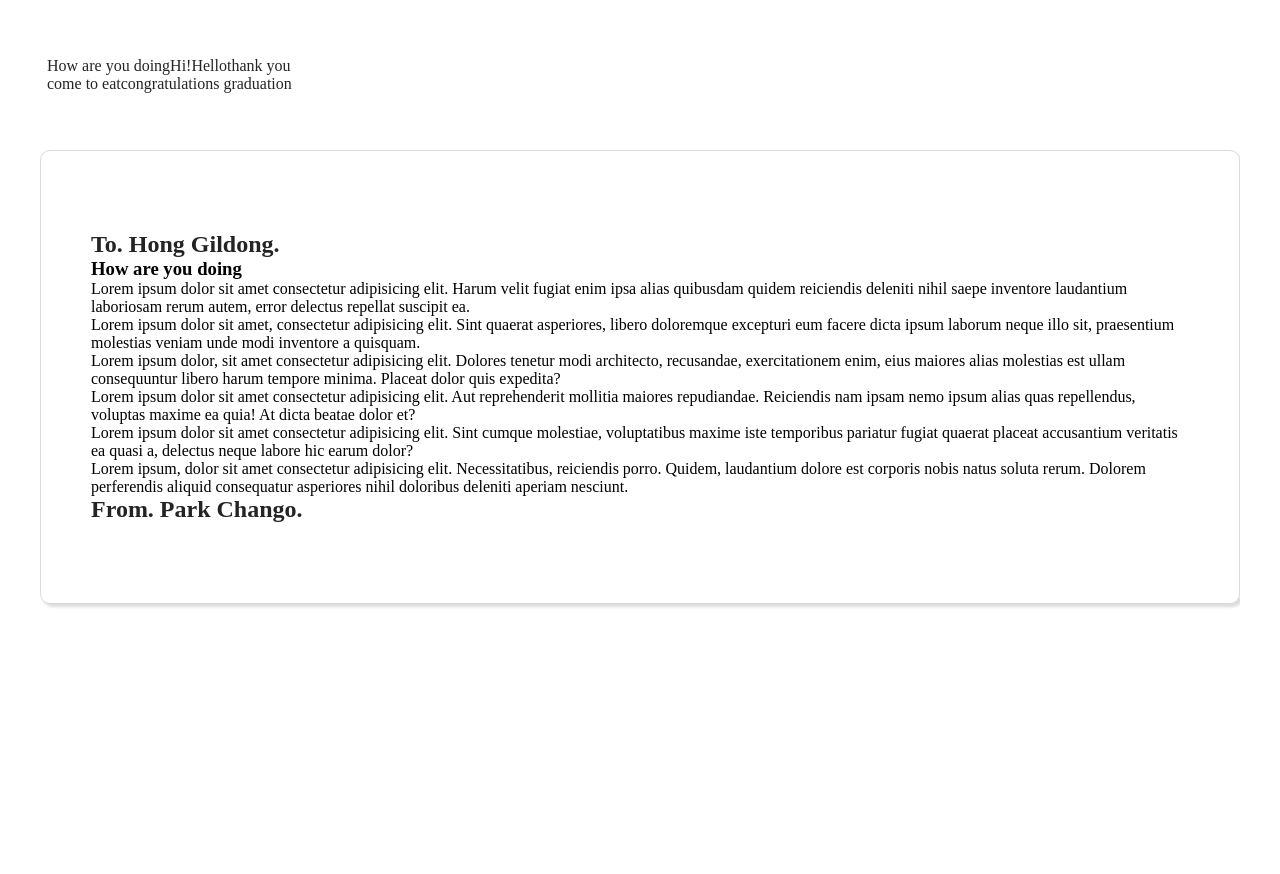
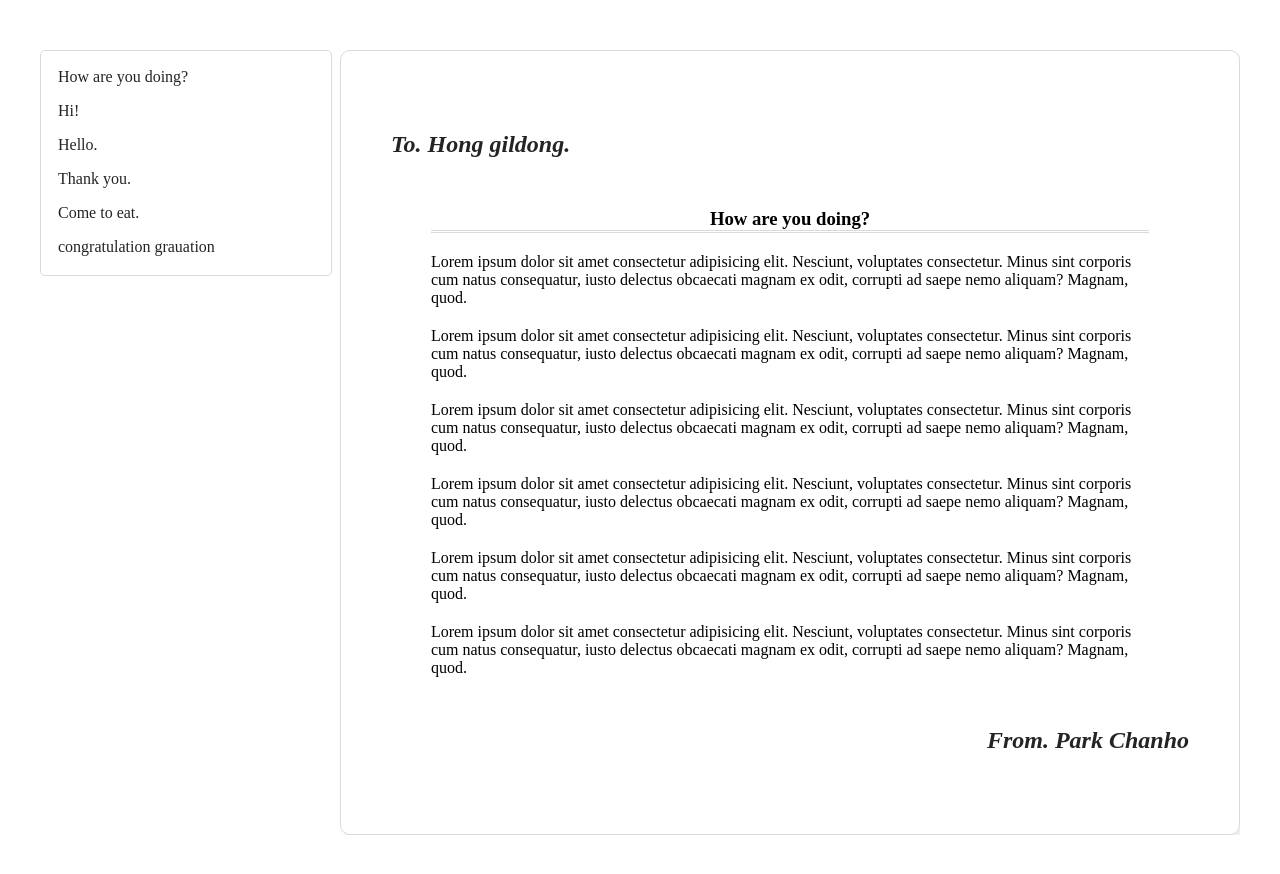
Before and after one commit to thdtpdusss-svg/html, a plain HTML site: page css/pjt/20261117ex/letter_list/index.html in a window 1280 px wide. Before the commit the page ends 800 px from the top, so only its background shows below. Drawn offline with Linux system fonts and the light colour scheme.

Commit message:
common연습

```diff
--- a/css/pjt/20261117ex/letter_list/common.css
+++ b/css/pjt/20261117ex/letter_list/common.css
@@ -3,16 +3,16 @@
     padding: 0;
 }
 
-a{
+a {
     color: #242424;
     text-decoration: none;
 }
 
-a:hover{
+a:hover {
     text-decoration: underline;
 }
 
-ul{
+ul {
     overflow: hidden;
 }
 
--- a/css/pjt/20261117ex/letter_list/index.css
+++ b/css/pjt/20261117ex/letter_list/index.css
@@ -1,55 +1,51 @@
 #wrap{
     width: 1200px;
     margin: 50px auto;
-
 }
 
-#wrap > ul li{
+#wrap > ul > li{
     float: left;
 }
 
-#wrap > ul li.list > ul{
-    width:  300px;
-    float: left;
-    padding: 7px;
-
+#wrap > ul > li.list{
+    width: 300px;
 }
 
-#wrap > ul li.letter > ul{
-    width: 900px;
+#wrap > ul > li.list > ul{
+    width: 270px;
     padding: 10px;
     border: 1px solid #dadada;
     border-radius: 5px;
-
 }
 
-/*편지지시작*/
-#wrap > ul > li.letter > div.letter_wrap{
+#wrap > ul > li.list > ul > li{
+    padding: 7px;
+    height: 20px;
+}
+
+#wrap > ul > li.list > ul > li:hover{
+    background-color: #dadada;
+}
+
+#wrap > ul > li.letter {
+    width: 900px;
+}
+
+
+/*편지지 시작*/
+#wrap > ul > li.letter > div.letter_wrap {
     border: 1px solid #dadada;
     border-radius: 10px;
-    margin: 50px auto;
     padding: 80px 50px;
-    box-shadow: 3px 3px 3px rgb(220,220,220);
+    box-shadow: 3px 3px 3px rgba(220, 220, 220, .5);
 }
-/*
-#wrap div.to a {
-    color: #242424;
-    text-decoration: none;
-}
-*/
-/*
-/*반응 선택자*/
-#wrap div.to a:hover {
-    text-decoration: underline;
-}
-*/
 
-#wrap > ul > li.letter > div.to {
+#wrap > ul > li.letter div.to {
     font-style: italic;
     margin-bottom: 50px;
 }
 
-#wrap > ul > li.letter > div.head {
+#wrap > ul > li.letter div.head {
     width: 90%;
     border-bottom: double #dadada;
     margin: 0 auto;
@@ -57,17 +53,16 @@
     margin-bottom: 20px;
 }
 
-
-#wrap > ul > li.letter >  div.body{
+#wrap > ul > li.letter div.body {
     width: 90%;
     margin: 0 auto;
 }
 
-#wrap > ul > li.letter >  div.body p{
+#wrap > ul > li.letter div.body p {
     margin: 20px 0;
 }
 
-#wrap > ul > li.letter >  div.from{
+#wrap > ul > li.letter div.from {
     text-align: right;
     font-style: italic;
     margin-top: 50px;
--- a/css/pjt/20261117ex/letter_list/index.html
+++ b/css/pjt/20261117ex/letter_list/index.html
@@ -2,10 +2,9 @@
 <html lang="en">
 <head>
     <meta charset="UTF-8">
-    <meta name="viewport" content="width=device-width, initial-scale=1.0">
-    <title>Document</title>
+    <title>letter</title>
+    <link href="./index.css" rel="stylesheet" type="text/css">
     <link href="./common.css" rel="stylesheet" type="text/css">
-    <link href="./index.css" rel="stylesheet" type="text/css">
 </head>
 <body>
 
@@ -13,51 +12,40 @@
         <ul>
             <li class="list">
                 <ul>
-                    <li><a href="#none">How are you doing</a></li>
+                    <li><a href="#none">How are you doing?</a></li>
                     <li><a href="#none">Hi!</a></li>
-                    <li><a href="#none">Hello</a></li>
-                    <li><a href="#none">thank you</a></li>
-                    <li><a href="#none">come to eat</a></li>
-                    <li><a href="#none">congratulations graduation</a></li>
+                    <li><a href="#none">Hello.</a></li>
+                    <li><a href="#none">Thank you.</a></li>
+                    <li><a href="#none">Come to eat.</a></li>
+                    <li><a href="#none">congratulation grauation</a></li>
                 </ul>
             </li>
+
             <li class="letter">
                 <div class="letter_wrap">
-
                     <div class="to">
-                        <a href="http://www.naver.com" target="_blank">
-                            <h2>To. Hong Gildong.</h2></a>
+                        <a href="#none">
+                            <h2>To. Hong gildong.</h2></a>
                     </div>
-
                     <div class="head">
-                        <h3>How are you doing</h3>
+                        <h3>How are you doing?</h3>
                     </div>
-
                     <div class="body">
-                        <p>Lorem ipsum dolor sit amet consectetur adipisicing elit. Harum velit fugiat enim ipsa alias quibusdam quidem reiciendis deleniti nihil saepe inventore laudantium laboriosam rerum autem, error delectus repellat suscipit ea.
-                        </p>
-                        <p>Lorem ipsum dolor sit amet, consectetur adipisicing elit. Sint quaerat asperiores, libero doloremque excepturi eum facere dicta ipsum laborum neque illo sit, praesentium molestias veniam unde modi inventore a quisquam.
-                        </p>
-                        <p>Lorem ipsum dolor, sit amet consectetur adipisicing elit. Dolores tenetur modi architecto, recusandae, exercitationem enim, eius maiores alias molestias est ullam consequuntur libero harum tempore minima. Placeat dolor quis expedita?
-                        </p>
-                        <p>Lorem ipsum dolor sit amet consectetur adipisicing elit. Aut reprehenderit mollitia maiores repudiandae. Reiciendis nam ipsam nemo ipsum alias quas repellendus, voluptas maxime ea quia! At dicta beatae dolor et?
-                        </p>
-                        <p>Lorem ipsum dolor sit amet consectetur adipisicing elit. Sint cumque molestiae, voluptatibus maxime iste temporibus pariatur fugiat quaerat placeat accusantium veritatis ea quasi a, delectus neque labore hic earum dolor?
-                        </p>
-                        <p>Lorem ipsum, dolor sit amet consectetur adipisicing elit. Necessitatibus, reiciendis porro. Quidem, laudantium dolore est corporis nobis natus soluta rerum. Dolorem perferendis aliquid consequatur asperiores nihil doloribus deleniti aperiam nesciunt.
-                        </p>
+                        <p>Lorem ipsum dolor sit amet consectetur adipisicing elit. Nesciunt, voluptates consectetur. Minus sint corporis cum natus consequatur, iusto delectus obcaecati magnam ex odit, corrupti ad saepe nemo aliquam? Magnam, quod.</p>
+                        <p>Lorem ipsum dolor sit amet consectetur adipisicing elit. Nesciunt, voluptates consectetur. Minus sint corporis cum natus consequatur, iusto delectus obcaecati magnam ex odit, corrupti ad saepe nemo aliquam? Magnam, quod.</p>
+                        <p>Lorem ipsum dolor sit amet consectetur adipisicing elit. Nesciunt, voluptates consectetur. Minus sint corporis cum natus consequatur, iusto delectus obcaecati magnam ex odit, corrupti ad saepe nemo aliquam? Magnam, quod.</p>
+                        <p>Lorem ipsum dolor sit amet consectetur adipisicing elit. Nesciunt, voluptates consectetur. Minus sint corporis cum natus consequatur, iusto delectus obcaecati magnam ex odit, corrupti ad saepe nemo aliquam? Magnam, quod.</p>
+                        <p>Lorem ipsum dolor sit amet consectetur adipisicing elit. Nesciunt, voluptates consectetur. Minus sint corporis cum natus consequatur, iusto delectus obcaecati magnam ex odit, corrupti ad saepe nemo aliquam? Magnam, quod.</p>
+                        <p>Lorem ipsum dolor sit amet consectetur adipisicing elit. Nesciunt, voluptates consectetur. Minus sint corporis cum natus consequatur, iusto delectus obcaecati magnam ex odit, corrupti ad saepe nemo aliquam? Magnam, quod.</p>
                     </div>
-
                     <div class="from">
-                        <a href="nome">
-                            <h2>From. Park Chango.</h2>
-                        </a>
+                        <a href="#none">
+                            <h2>From. Park Chanho</h2></a>
                     </div>
                 </div>
-             </li>
-         </ul>
+            </li>
+        </ul>
     </div>
-
 
 </body>
 </html>
```
Also changed, not shown: css/pjt/css-main/20261117ex/letter_list/index.html (+2 -1 lines).
